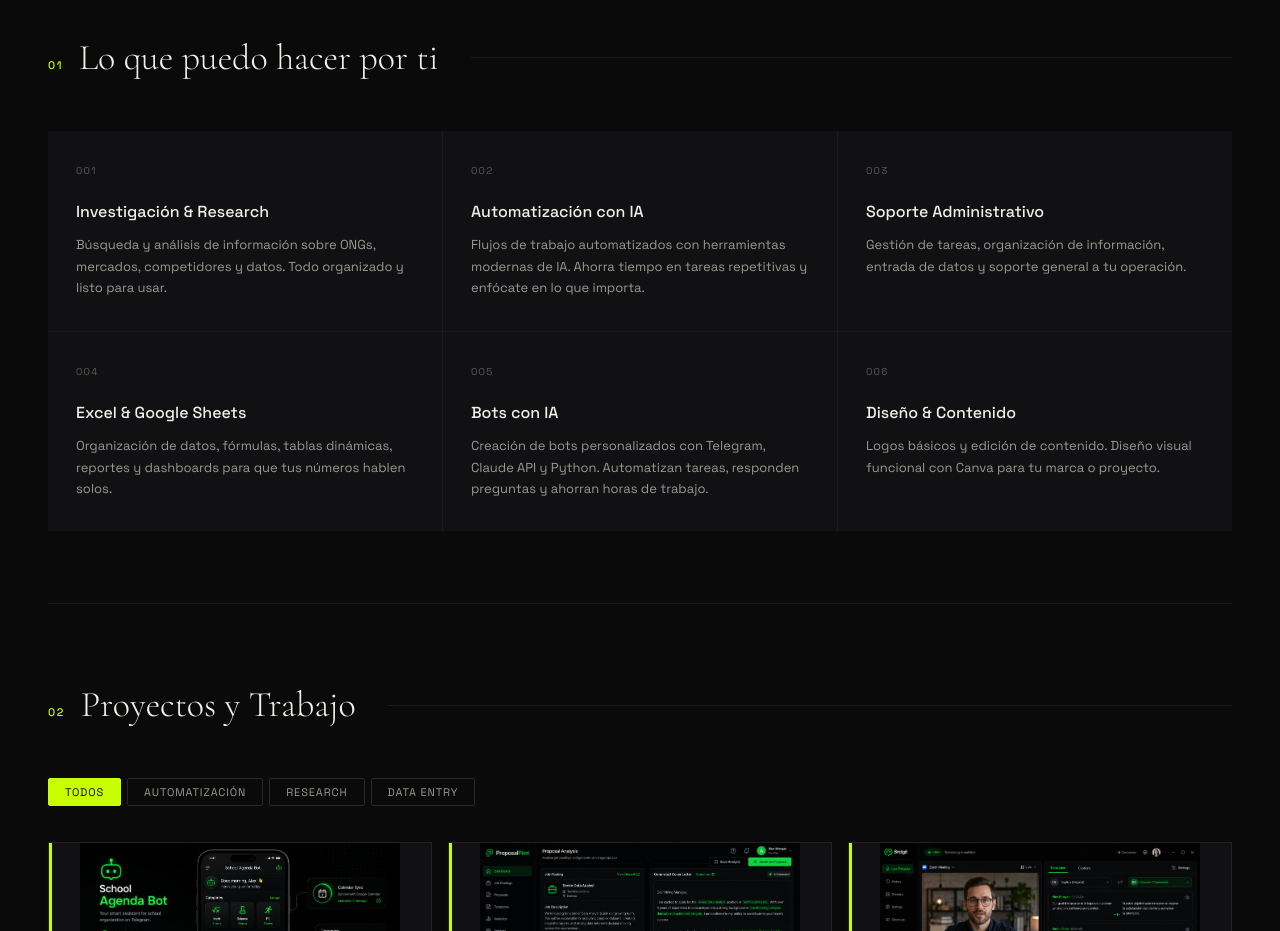
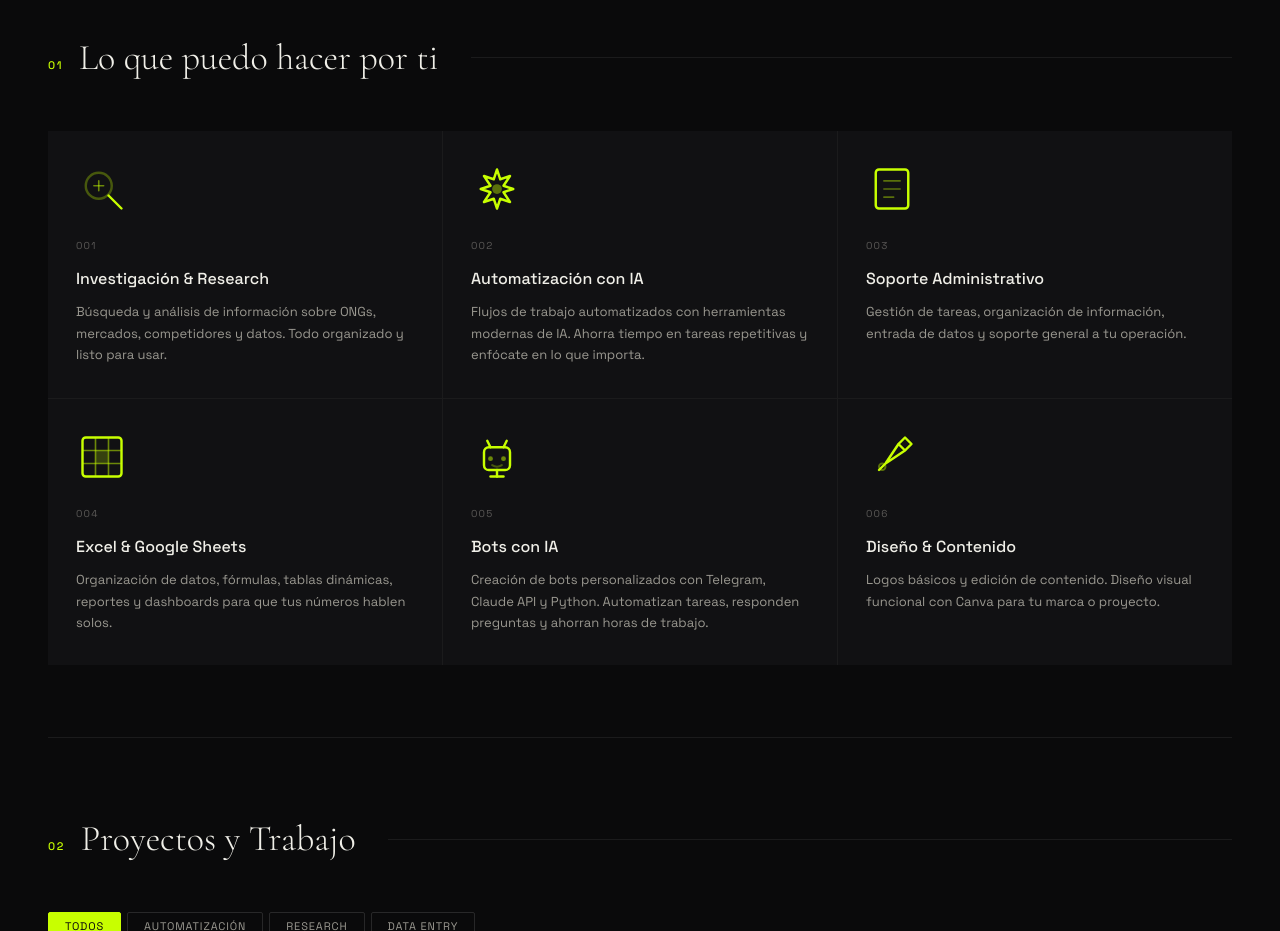
Before and after one commit to hcuevasp13/hectorcuevas-portfolio, a Next.js app: page / in a window 1280 px wide. Shown: the part 840-1771 px from the top of the page. Built offline with nearby package versions, Linux system fonts and the light colour scheme.

Commit message:
service icons larger + animations

```diff
--- a/app/page.js
+++ b/app/page.js
@@ -1,6 +1,90 @@
 'use client'
-import { useState, useEffect } from 'react'
+import { useState, useEffect, useRef } from 'react'
 import { services, projects, certificates, skills, tools, stats, ui } from '../data/content'
+
+const SERVICE_ICONS = {
+  "001": (hovered) => (
+    <svg width="52" height="52" viewBox="0 0 32 32" fill="none" xmlns="http://www.w3.org/2000/svg"
+      style={{ transition: 'transform 0.4s ease', transform: hovered ? 'scale(1.15) rotate(-8deg)' : 'scale(1)' }}>
+      <circle cx="14" cy="14" r="8" stroke="var(--accent)" strokeWidth="1.5" fill="none"
+        style={{ strokeDasharray: hovered ? '0' : '52', strokeDashoffset: hovered ? '0' : '52', transition: 'stroke-dasharray 0.5s ease, stroke-dashoffset 0.5s ease' }}/>
+      <circle cx="14" cy="14" r="8" stroke="var(--accent)" strokeWidth="1.5" fill="none" opacity="0.3"/>
+      <line x1="20" y1="20" x2="28" y2="28" stroke="var(--accent)" strokeWidth="1.5" strokeLinecap="round"/>
+      <line x1="11" y1="14" x2="17" y2="14" stroke="var(--accent)" strokeWidth="1" strokeLinecap="round" opacity={hovered ? 1 : 0.5}/>
+      <line x1="14" y1="11" x2="14" y2="17" stroke="var(--accent)" strokeWidth="1" strokeLinecap="round" opacity={hovered ? 1 : 0.5}/>
+    </svg>
+  ),
+  "002": (hovered) => (
+    <svg width="52" height="52" viewBox="0 0 32 32" fill="none" xmlns="http://www.w3.org/2000/svg"
+      style={{ transition: 'transform 0.6s ease', transform: hovered ? 'rotate(60deg)' : 'rotate(0deg)' }}>
+      <path d="M16 4 L18 10 L24 8 L20 14 L26 16 L20 18 L24 24 L18 22 L16 28 L14 22 L8 24 L12 18 L6 16 L12 14 L8 8 L14 10 Z"
+        stroke="var(--accent)" strokeWidth="1.5" fill="none" strokeLinejoin="round"/>
+      <circle cx="16" cy="16" r="3" fill="var(--accent)" opacity={hovered ? 1 : 0.4}/>
+    </svg>
+  ),
+  "003": (hovered) => (
+    <svg width="52" height="52" viewBox="0 0 32 32" fill="none" xmlns="http://www.w3.org/2000/svg">
+      <rect x="6" y="4" width="20" height="24" rx="2" stroke="var(--accent)" strokeWidth="1.5" fill="none"/>
+      <line x1="11" y1="11" x2="21" y2="11" stroke="var(--accent)" strokeWidth="1" strokeLinecap="round"
+        style={{ opacity: hovered ? 1 : 0.4, transition: 'opacity 0.3s' }}/>
+      <line x1="11" y1="16" x2="21" y2="16" stroke="var(--accent)" strokeWidth="1" strokeLinecap="round"
+        style={{ opacity: hovered ? 1 : 0.4, transition: 'opacity 0.3s 0.1s' }}/>
+      <line x1="11" y1="21" x2="17" y2="21" stroke="var(--accent)" strokeWidth="1" strokeLinecap="round"
+        style={{ opacity: hovered ? 1 : 0.4, transition: 'opacity 0.3s 0.2s' }}/>
+      <path d="M8 11 L9.5 12.5 L12 9" stroke="var(--accent)" strokeWidth="1.2" strokeLinecap="round" strokeLinejoin="round"
+        style={{ opacity: hovered ? 1 : 0, transition: 'opacity 0.3s' }}/>
+    </svg>
+  ),
+  "004": (hovered) => (
+    <svg width="52" height="52" viewBox="0 0 32 32" fill="none" xmlns="http://www.w3.org/2000/svg">
+      <rect x="4" y="4" width="24" height="24" rx="2" stroke="var(--accent)" strokeWidth="1.5" fill="none"/>
+      <line x1="4" y1="12" x2="28" y2="12" stroke="var(--accent)" strokeWidth="1" opacity="0.5"/>
+      <line x1="4" y1="20" x2="28" y2="20" stroke="var(--accent)" strokeWidth="1" opacity="0.5"/>
+      <line x1="12" y1="4" x2="12" y2="28" stroke="var(--accent)" strokeWidth="1" opacity="0.5"/>
+      <line x1="20" y1="4" x2="20" y2="28" stroke="var(--accent)" strokeWidth="1" opacity="0.5"/>
+      <rect x="12" y="12" width="8" height="8" fill="var(--accent)" opacity={hovered ? 0.6 : 0.2}
+        style={{ transition: 'opacity 0.3s' }}/>
+    </svg>
+  ),
+  "005": (hovered) => (
+    <svg width="52" height="52" viewBox="0 0 32 32" fill="none" xmlns="http://www.w3.org/2000/svg">
+      <rect x="8" y="10" width="16" height="14" rx="3" stroke="var(--accent)" strokeWidth="1.5" fill="none"/>
+      <circle cx="12" cy="17" r="1.5" fill="var(--accent)" opacity={hovered ? 1 : 0.5}
+        style={{ transition: 'opacity 0.2s' }}/>
+      <circle cx="20" cy="17" r="1.5" fill="var(--accent)" opacity={hovered ? 1 : 0.5}
+        style={{ transition: 'opacity 0.2s 0.1s' }}/>
+      <path d="M13 21 Q16 23 19 21" stroke="var(--accent)" strokeWidth="1.2" fill="none" strokeLinecap="round"
+        style={{ opacity: hovered ? 1 : 0.3, transition: 'opacity 0.3s' }}/>
+      <line x1="12" y1="10" x2="10" y2="6" stroke="var(--accent)" strokeWidth="1.5" strokeLinecap="round"/>
+      <line x1="20" y1="10" x2="22" y2="6" stroke="var(--accent)" strokeWidth="1.5" strokeLinecap="round"/>
+      <line x1="16" y1="24" x2="16" y2="28" stroke="var(--accent)" strokeWidth="1.5" strokeLinecap="round"/>
+      <line x1="12" y1="28" x2="20" y2="28" stroke="var(--accent)" strokeWidth="1.5" strokeLinecap="round"/>
+    </svg>
+  ),
+  "006": (hovered) => (
+    <svg width="52" height="52" viewBox="0 0 32 32" fill="none" xmlns="http://www.w3.org/2000/svg"
+      style={{ transition: 'transform 0.4s ease', transform: hovered ? 'rotate(15deg) scale(1.1)' : 'rotate(0deg) scale(1)' }}>
+      <path d="M8 24 L12 20 L20 8 L24 12 L12 20 Z" stroke="var(--accent)" strokeWidth="1.5" fill="none" strokeLinejoin="round"/>
+      <path d="M20 8 L24 4 L28 8 L24 12" stroke="var(--accent)" strokeWidth="1.5" fill="none" strokeLinejoin="round"/>
+      <circle cx="10" cy="22" r="2" stroke="var(--accent)" strokeWidth="1.2" fill="none"
+        style={{ opacity: hovered ? 1 : 0.4, transition: 'opacity 0.3s' }}/>
+    </svg>
+  ),
+}
+
+function useScrollReveal() {
+  const ref = useRef(null)
+  const [visible, setVisible] = useState(false)
+  useEffect(() => {
+    const observer = new IntersectionObserver(
+      ([entry]) => { if (entry.isIntersecting) setVisible(true) },
+      { threshold: 0.15 }
+    )
+    if (ref.current) observer.observe(ref.current)
+    return () => observer.disconnect()
+  }, [])
+  return [ref, visible]
+}
 
 export default function Home() {
   const [lang, setLang] = useState('es')
@@ -138,7 +222,7 @@ export default function Home() {
         <div style={{ position: 'relative', zIndex: 1, order: isMobile ? 2 : 1 }}>
           <div style={{ display: 'inline-flex', alignItems: 'center', gap: '8px', fontSize: '11px', fontWeight: 500, letterSpacing: '0.14em', textTransform: 'uppercase', color: 'var(--accent)', marginBottom: '24px' }}>
             <span style={{ width: '6px', height: '6px', borderRadius: '50%', background: 'var(--accent)', display: 'inline-block', animation: 'pulse 2s infinite' }}/>
-            <style>{`@keyframes pulse{0%,100%{opacity:1}50%{opacity:0.3}}`}</style>
+            <style>{`@keyframes pulse{0%,100%{opacity:1}50%{opacity:0.3}} @keyframes slideUp{from{opacity:0;transform:translateY(24px)}to{opacity:1;transform:translateY(0)}}`}</style>
             {t.available}
           </div>
 
@@ -207,11 +291,7 @@ export default function Home() {
       {/* SERVICES */}
       <section id="services" style={{ padding: `72px ${px}` }}>
         <SectionHeader num="01" title={t.servicesTitle}/>
-        <div style={{ display: 'grid', gridTemplateColumns: isMobile ? '1fr' : 'repeat(3,1fr)', gap: '1px', background: 'var(--border)' }}>
-          {services[lang].map((s, i) => (
-            <ServiceCard key={i} {...s}/>
-          ))}
-        </div>
+        <ServicesGrid services={services[lang]} isMobile={isMobile}/>
       </section>
 
       <hr style={{ border: 'none', borderTop: '0.5px solid var(--border)', margin: `0 ${px}` }}/>
@@ -339,6 +419,17 @@ export default function Home() {
   )
 }
 
+function ServicesGrid({ services, isMobile }) {
+  const [ref, visible] = useScrollReveal()
+  return (
+    <div ref={ref} style={{ display: 'grid', gridTemplateColumns: isMobile ? '1fr' : 'repeat(3,1fr)', gap: '1px', background: 'var(--border)' }}>
+      {services.map((s, i) => (
+        <ServiceCard key={i} {...s} index={i} visible={visible}/>
+      ))}
+    </div>
+  )
+}
+
 function SectionHeader({ num, title }) {
   return (
     <div style={{ display: 'flex', alignItems: 'baseline', gap: '16px', marginBottom: '44px' }}>
@@ -349,13 +440,24 @@ function SectionHeader({ num, title }) {
   )
 }
 
-function ServiceCard({ num, name, desc }) {
+function ServiceCard({ num, name, desc, index, visible }) {
   const [hovered, setHovered] = useState(false)
+  const delay = `${index * 80}ms`
   return (
     <div onMouseEnter={() => setHovered(true)} onMouseLeave={() => setHovered(false)}
-      style={{ background: hovered ? 'var(--bg3)' : 'var(--bg2)', padding: '32px 28px', cursor: 'pointer', transition: 'background 0.2s', position: 'relative', overflow: 'hidden' }}>
+      style={{
+        background: hovered ? 'var(--bg3)' : 'var(--bg2)',
+        padding: '32px 28px', cursor: 'pointer', transition: 'background 0.2s, transform 0.4s, opacity 0.4s',
+        position: 'relative', overflow: 'hidden',
+        transform: visible ? 'translateY(0)' : 'translateY(28px)',
+        opacity: visible ? 1 : 0,
+        transitionDelay: delay
+      }}>
       <div style={{ position: 'absolute', bottom: 0, left: 0, right: 0, height: '1px', background: 'var(--accent)', transform: hovered ? 'scaleX(1)' : 'scaleX(0)', transformOrigin: 'left', transition: 'transform 0.3s' }}/>
-      <div style={{ fontSize: '10px', color: 'var(--text3)', letterSpacing: '0.12em', marginBottom: '20px' }}>{num}</div>
+      <div style={{ marginBottom: '16px' }}>
+        {SERVICE_ICONS[num] ? SERVICE_ICONS[num](hovered) : null}
+      </div>
+      <div style={{ fontSize: '10px', color: 'var(--text3)', letterSpacing: '0.12em', marginBottom: '12px' }}>{num}</div>
       <div style={{ fontSize: '16px', fontWeight: 500, color: 'var(--text)', marginBottom: '10px' }}>{name}</div>
       <div style={{ fontSize: '13px', color: 'var(--text2)', lineHeight: 1.65 }}>{desc}</div>
     </div>
```
